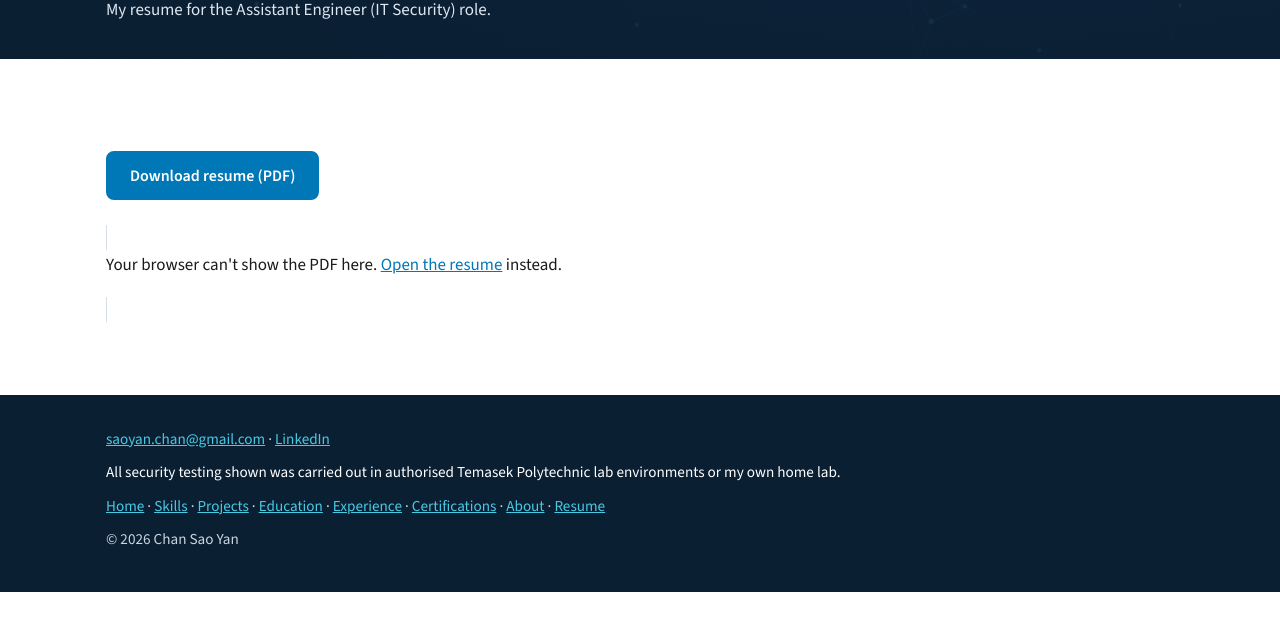
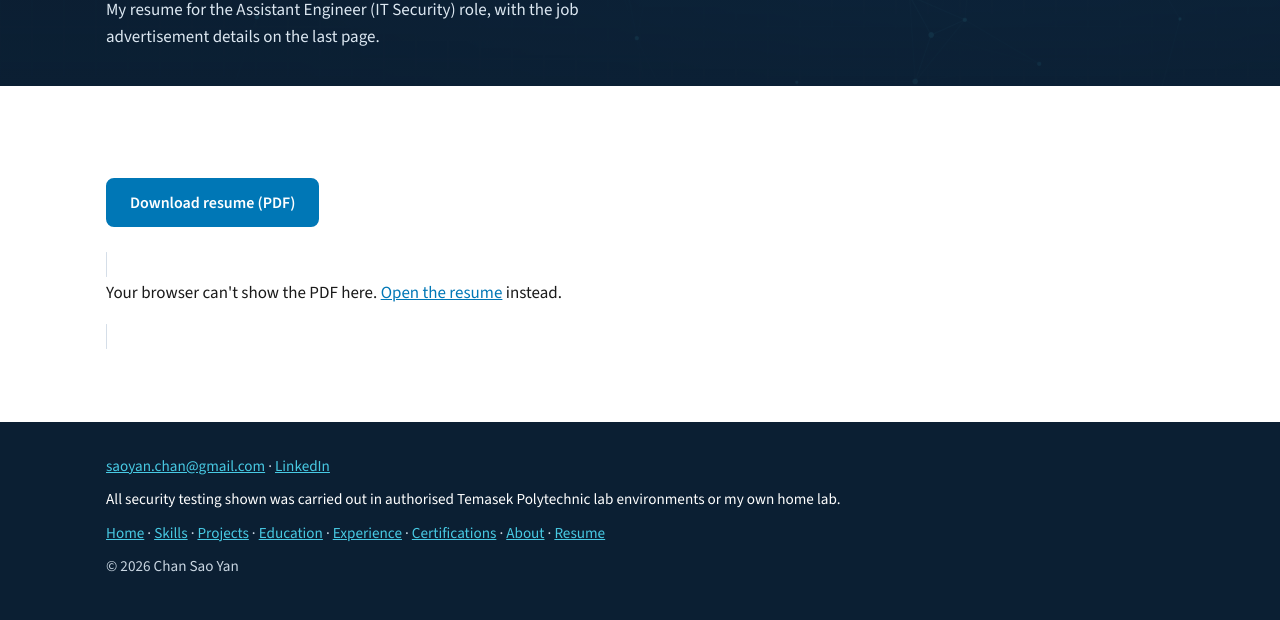
Before and after one commit to Akori-CSY/Akori-CSY.github.io, a plain HTML site: page resume.html in a window 1280 px wide. Shown: the part 189-809 px from the top of the page. Drawn offline with nearby package versions, Linux system fonts and the light colour scheme.

Commit message:
Resume PDF: add job advertisement details page (teacher request)
Co-Authored-By: Claude Opus 5.5 <noreply@anthropic.com>

```diff
--- a/resume.html
+++ b/resume.html
@@ -38,7 +38,7 @@
       <div class="wrap">
         <span class="eyebrow">&gt; open resume.pdf</span>
         <h1>Resume</h1>
-        <p>My resume for the Assistant Engineer (IT Security) role.</p>
+        <p>My resume for the Assistant Engineer (IT Security) role, with the job advertisement details on the last page.</p>
       </div>
     </section>
 
```
Also changed, not shown: 1 other file.
